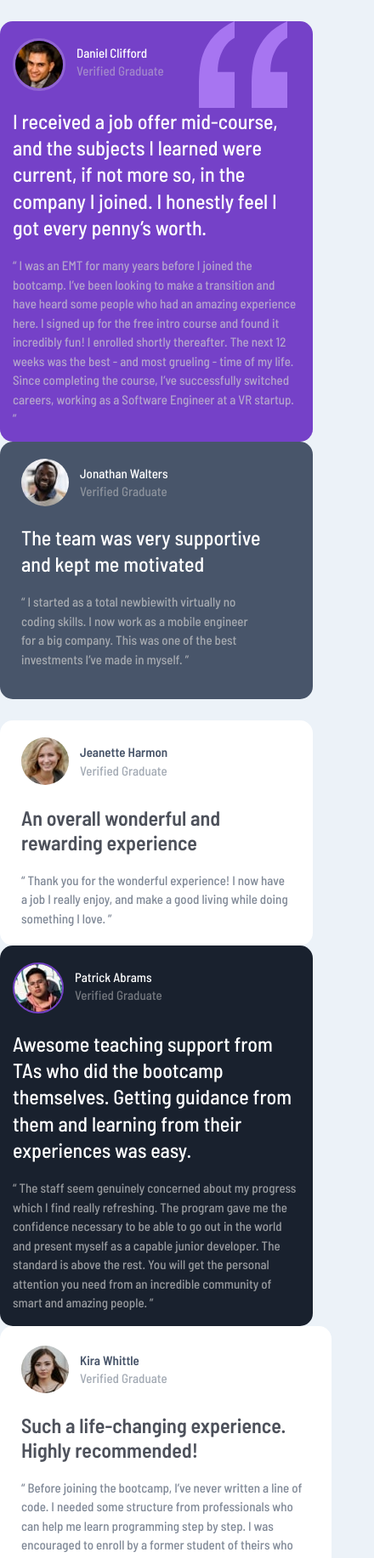
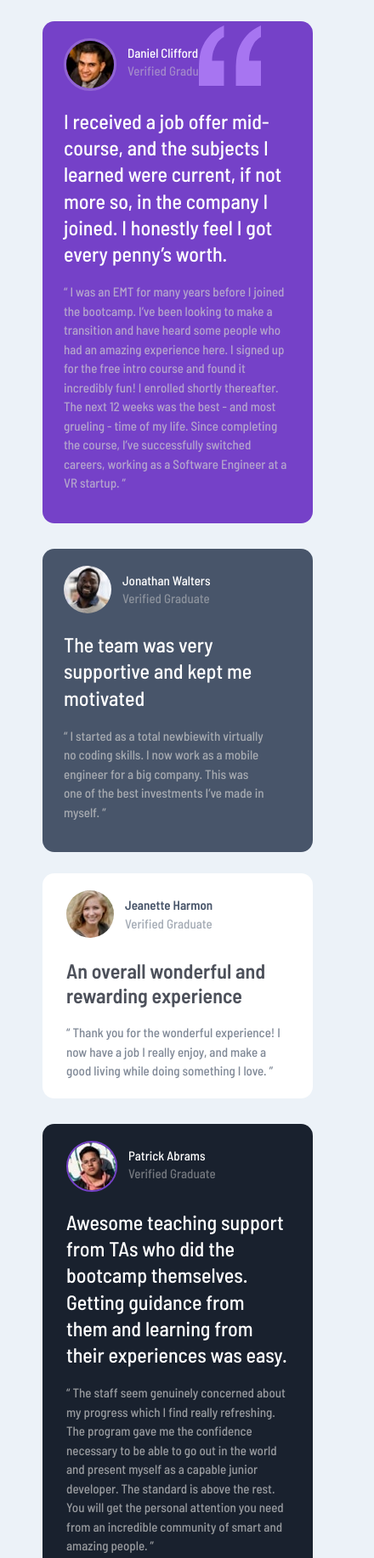
Before and after one commit to olayeni45/Testimonials-Grid, a plain HTML site: page index.html in a window 390 px wide. Shown: the top 1834 px of the page at 85% size, 440 px wide, since content can reach past the window. Drawn offline with nearby package versions, Linux system fonts and the light colour scheme.

Commit message:
Design Complete

```diff
--- a/css/styles.css
+++ b/css/styles.css
@@ -7,9 +7,6 @@ body{
 
 .container{
     margin: 25px auto 40px;
-    box-shadow: 10px 10px 4px 0px rgba(218,227,234,0.86);
--webkit-box-shadow: 8px 7px 4px 0px rgba(218,227,234,0.86);
--moz-box-shadow: 8px 7px 4px 0px rgba(218,227,234,0.86);
 }
 
 .contentDiv{
@@ -88,9 +85,10 @@ body{
     color:white;
 }
 
+
 /* Container CSS */
 .roundedCorners{
-    border-radius: 15px;
+    border-radius: 14px;
 }
 
 .firstDivision{
@@ -102,20 +100,17 @@ body{
     margin-right: 22px;
 }
 
+.spaceBetween{
+    padding-right: 50px;
+}
+
 
 /* Daniel Clifford's Div */
 .first{
     background-color: hsl(263, 55%, 52%);
     z-index: 3;
+    padding:0 25px 20px;
 }
-
-.firstInnerColumn{
-    z-index: 3;
-
-
-
-}
-
 
 #daniel{
     border:3px solid rgb(145, 101, 212);
@@ -127,6 +122,10 @@ body{
     z-index: 1;
 }
 
+#quotes{
+    width:90%;
+}
+
 /* Jonathan Walter's Div */
 .second{
     background-color:hsl(217, 19%, 35%);
@@ -136,12 +135,13 @@ body{
 /* Jaennette Harmon's Div */
 .third{
     background-color: white;
-    padding:0 25px 5px;
+    padding:0 28px 5px;
 }
 
 /* Patrick Abram's Div */
 .fourth{
     background-color: hsl(219, 29%, 14%);
+    padding:0 28px 5px;
 }
 
 #abram{
@@ -153,3 +153,74 @@ body{
   background-color: white;
   padding:3px 25px 20px;
 }
+
+/* Footer */
+#footer{
+    text-align: center;
+}
+
+/* Media Queries  */
+@media  (min-width:992px) {
+    .second{
+        position: relative;
+        left:35px;
+    }
+
+    .fourth{
+        position: relative;
+        left:35px;
+    }
+}
+
+@media  (max-width:992px) {
+    .second{
+        margin-top: 30px;
+    }
+
+    .fourth{
+        margin-top: 30px;
+        margin-bottom: 30px;
+    }
+
+    #quotes{
+        width:70%;
+        margin-top: 5px;
+    }
+
+    .fifth{
+        width:90%;
+    }
+
+    body{
+        overflow-x:hidden ;
+    }
+}
+
+@media (max-width:600px) {
+    .container{
+    margin-left:50px;
+    margin-right: 0;
+    }
+}
+
+@media (max-width:768px) {
+    .fifth{
+        width:88%;
+    }
+}
+
+@media (max-width:576px) {
+    .fifth{
+        width:82%;
+    }
+}
+
+@media (min-width:992px) and (max-width:1200px){
+    #bioJonathan p{
+        width:120px;
+    }
+
+    #bioJ p{
+        width:120px;
+    }
+}
--- a/index.html
+++ b/index.html
@@ -37,13 +37,13 @@
 
                     <div class="firstDivision">
 
-                        <div class="row">
+                        <div class="row spaceBetween">
 
-                            <div class="col-xl-8 col-lg-8 first roundedCorners">
+                            <div class="first roundedCorners col-xl-8 col-lg-8">
 
                                 <div class="firstInnerColumn">
                                     <div id="imageDiv">
-                                        <img src="images/bg-pattern-quotation.svg" />
+                                        <img src="images/bg-pattern-quotation.svg" id="quotes" />
                                     </div>
                                     <div class="titleDiv">
                                         <div class="profile">
@@ -56,36 +56,27 @@
                                     </div>
 
                                     <h4 class="darkHeading">I received a job offer mid-course, and the subjects I learned were
-                                        current, if
-                                        not more so, in the
-                                        company I joined. I honestly feel I got every penny’s worth.</h4>
+                                        current, if not more so, in the company I joined. I honestly feel I got every penny’s
+                                        worth.</h4>
 
                                     <p class="darkP">“ I was an EMT for many years before I joined the bootcamp. I’ve been looking
-                                        to
-                                        make
-                                        a transition and have heard some people who had an amazing experience here. I signed up
-                                        for
-                                        the
-                                        free intro course and found it incredibly fun! I enrolled shortly thereafter. The next 12
-                                        weeks
-                                        was the best - and most grueling - time of my life. Since completing the course, I’ve
-                                        successfully
-                                        switched careers, working as a Software Engineer at a VR startup. ”</p>
+                                        to make a transition and have heard some people who had an amazing experience here. I
+                                        signed up for the free intro course and found it incredibly fun! I enrolled shortly
+                                        thereafter. The next 12 weeks was the best - and most grueling - time of my life. Since
+                                        completing the course, I’ve successfully switched careers, working as a Software Engineer
+                                        at a VR startup. ”</p>
                                 </div>
-
-
 
                             </div>
 
-                            <div class="col-xl-4 col-lg-4 second roundedCorners">
-
+                            <div class="second roundedCorners col-xl-4 col-lg-4">
                                 <div class="secondInnerColumn">
                                     <div class="contentDiv">
                                         <div class="titleDiv">
                                             <div class="profile">
                                                 <img src="images/image-jonathan.jpg" class="circle" />
                                             </div>
-                                            <div class="bioDiv">
+                                            <div class="bioDiv" id="bioJonathan">
                                                 <p class="topName darkName">Jonathan Walters</p>
                                                 <p class="darkGraduate">Verified Graduate</p>
                                             </div>
@@ -93,24 +84,21 @@
 
                                         <h4 class="darkHeading">The team was very supportive and kept me motivated</h4>
                                         <p class="darkP">“ I started as a total newbiewith virtually no coding skills. I now work
-                                            as a
-                                            mobile
-                                            engineer for a
-                                            big company. This was one of the best investments I’ve made in myself. ”</p>
+                                            as a mobile engineer for a big company. This was one of the best investments I’ve made
+                                            in myself. ”</p>
                                     </div>
                                 </div>
-
-
 
                             </div>
 
                         </div>
+
                     </div>
 
 
                     <div class="secondDivision">
 
-                        <div class="row">
+                        <div class="row spaceBetween">
 
                             <div class="col-xl-4 col-lg-4 third roundedCorners">
 
@@ -119,7 +107,7 @@
                                         <div class="profile">
                                             <img src="images/image-jeanette.jpg" class="circle" />
                                         </div>
-                                        <div class="bioDiv">
+                                        <div class="bioDiv" id="bioJ">
                                             <p class="topName whiteBgName">Jeanette Harmon</p>
                                             <p class="whiteBgGraduate">Verified Graduate</p>
                                         </div>
@@ -127,12 +115,8 @@
 
                                     <h4 class="whiteBgHeading">An overall wonderful and rewarding experience </h4>
                                     <p class="whiteBgP"> “ Thank you for the wonderful experience! I now have a job I really
-                                        enjoy,
-                                        and
-                                        make a good living
-                                        while doing something I love. ”</p>
+                                        enjoy, and make a good living while doing something I love. ”</p>
                                 </div>
-
 
                             </div>
 
@@ -150,16 +134,12 @@
                                     </div>
 
                                     <h4 class="darkHeading">Awesome teaching support from TAs who did the bootcamp themselves.
-                                        Getting
-                                        guidance from them and
-                                        learning from their experiences was easy.</h4>
+                                        Getting guidance from them and learning from their experiences was easy.</h4>
                                     <p class="darkP">“ The staff seem genuinely concerned about my progress which I find really
-                                        refreshing. The program
-                                        gave me the confidence necessary to be able to go out in the world and present myself as a
-                                        capable
-                                        junior developer. The standard is above the rest. You will get the personal attention you
-                                        need
-                                        from an incredible community of smart and amazing people. ”
+                                        refreshing. The program gave me the confidence necessary to be able to go out in the world
+                                        and present myself as a capable junior developer. The standard is above the rest. You will
+                                        get the personal attention you need from an incredible community of smart and amazing
+                                        people. ”
                                     </p>
                                 </div>
 
@@ -189,20 +169,14 @@
                         <h4 class="whiteBgHeading">Such a life-changing experience. Highly recommended!</h4>
 
                         <p class="whiteBgP">“ Before joining the bootcamp, I’ve never written a line of code. I needed some
-                            structure
-                            from
-                            professionals who can help me learn programming step by step. I was encouraged to enroll by a former
-                            student of theirs who can only say wonderful things about the program. The entire curriculum and staff
-                            did
-                            not disappoint. They were very hands-on and I never had to wait long for assistance. The agile team
-                            project, in particular, was outstanding. It took my learning to the next level in a way that no
-                            tutorial
-                            could ever have. In fact, I’ve often referred to it during interviews as an example of my developent
-                            experience. It certainly helped me land a job as a full-stack developer after receiving multiple
-                            offers.
-                            100% recommend! ”</p>
+                            structure from professionals who can help me learn programming step by step. I was encouraged to
+                            enroll by a former student of theirs who can only say wonderful things about the program. The entire
+                            curriculum and staff did not disappoint. They were very hands-on and I never had to wait long for
+                            assistance. The agile team project, in particular, was outstanding. It took my learning to the next
+                            level in a way that no tutorial could ever have. In fact, I’ve often referred to it during interviews
+                            as an example of my developent experience. It certainly helped me land a job as a full-stack developer
+                            after receiving multiple offers. 100% recommend! ”</p>
                     </div>
-
 
                 </div>
 
@@ -210,6 +184,10 @@
 
         </div>
 
+        <footer id="footer">
+            <p>Challenge by Frontend Mentor. Coded by Anifowose Olayeni.</p>
+        </footer>
+
     </body>
 
 </html>
```
